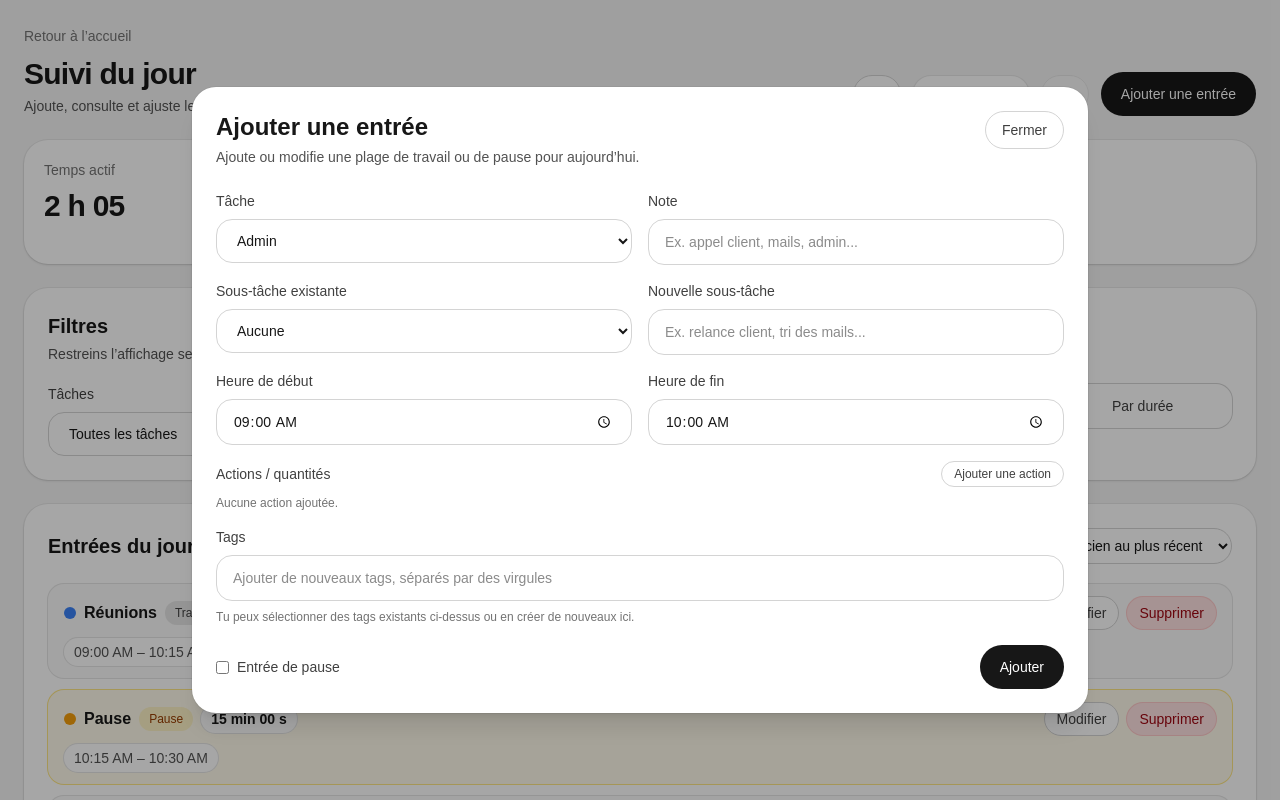
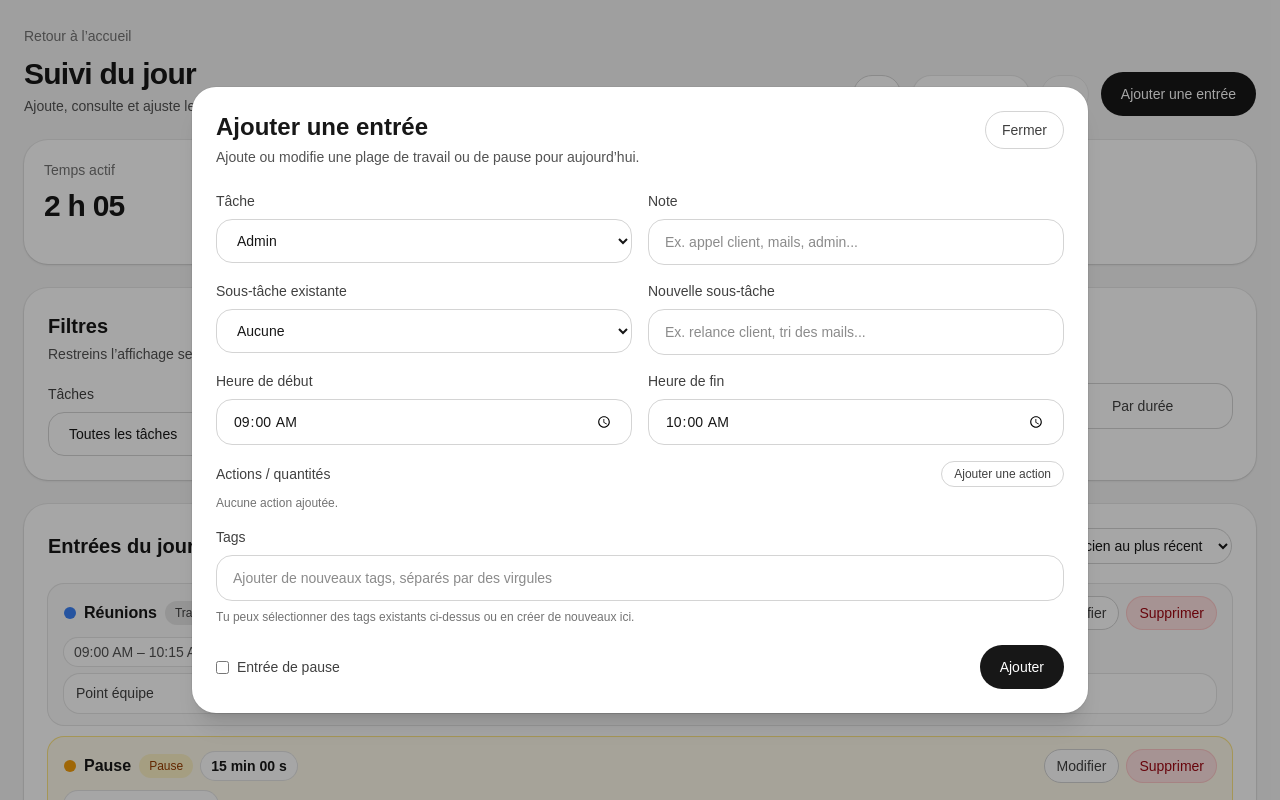
Before and after one commit to DanielAnserm/app-taskstracking, a React (Vite) app: page /jour in a window 1280 px wide. Both pictures are taken after a click on the button "Ajouter une entrée". Shown: the top 800 px of the page. Built offline with nearby package versions, Linux system fonts and the light colour scheme.

Commit message:
improve notes view

```diff
--- a/src/pages/DailyPage.tsx
+++ b/src/pages/DailyPage.tsx
@@ -615,10 +615,6 @@ export function DailyPage() {
       metaItems.push(`Sous-tâche : ${entry.subTask.name}`);
     }
 
-    if (entry.notes) {
-      metaItems.push(entry.notes);
-    }
-
     return (
       <div
         key={entry.id}
@@ -700,6 +696,12 @@ export function DailyPage() {
               </span>
             ))}
           </div>
+
+          {entry.notes ? (
+            <p className="whitespace-pre-line rounded-2xl bg-white px-3 py-2 text-sm leading-relaxed text-neutral-700 ring-1 ring-neutral-200">
+              {entry.notes}
+            </p>
+          ) : null}
         </div>
       </div>
     );
--- a/src/pages/HistoryPage.tsx
+++ b/src/pages/HistoryPage.tsx
@@ -813,7 +813,9 @@ export function HistoryPage() {
                         ) : null}
 
                         {entry.notes ? (
-                          <p className="mt-3 text-sm text-neutral-700">{entry.notes}</p>
+                          <p className="mt-3 whitespace-pre-line text-sm leading-relaxed text-neutral-700">
+                            {entry.notes}
+                          </p>
                         ) : null}
 
                         {entry.tags && entry.tags.length > 0 ? (
```
